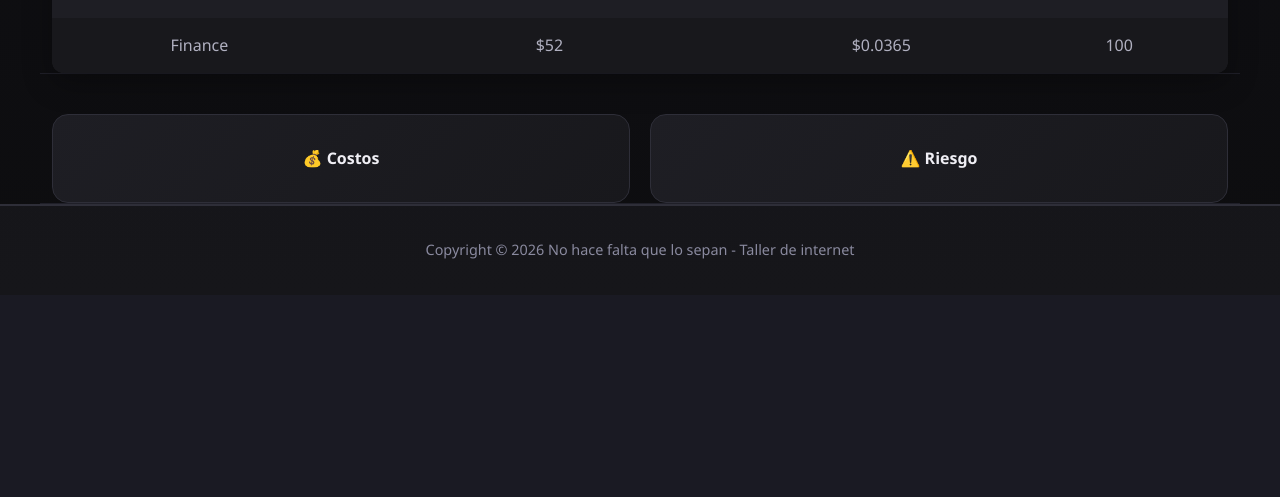
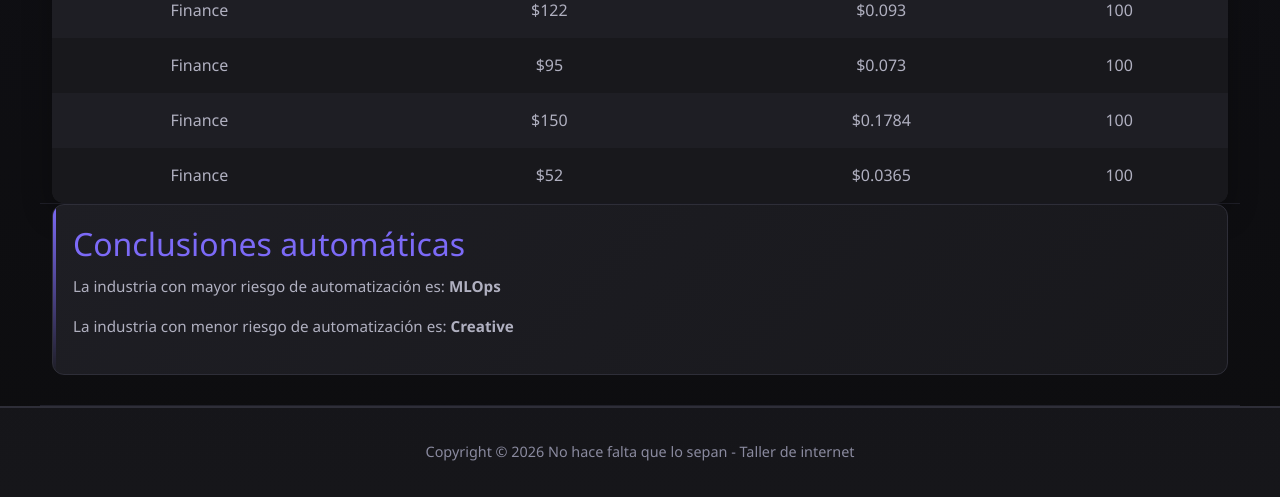
Before and after one commit to matiascena06/repogit, a Flask app: page /analisis in a window 1280 px wide. Shown: the part 3771-4268 px from the top of the page. Before the commit the page ends 4030 px from the top, so only its background shows below. Run offline with Flask 3, Linux system fonts and the light colour scheme; data comes from the database, SQL or seed files in the repository; parts of the project's set-up code (start-up, migrations or seed data) failed here and were passed over.

Commit message:
conclusiones estilo predicciones y graficos

```diff
--- a/app.py
+++ b/app.py
@@ -143,6 +143,28 @@ def generar_graficos():
     plt.savefig(os.path.join(STATIC_DIR, 'plots', 'g5.png'), bbox_inches='tight')
     plt.close()
 
+    plt.figure(figsize=(10,6))
+
+    tendencia = (
+        df.groupby('Substitution_Year_Est')['Automation_Risk_Index']
+        .mean()
+    )
+
+    plt.plot(
+        tendencia.index,
+        tendencia.values,
+        marker='o',
+        linewidth=3
+    )
+
+    plt.title("Evolución del riesgo de automatización")
+    plt.xlabel("Año estimado")
+    plt.ylabel("Riesgo promedio")
+
+    plt.grid(alpha=0.3)
+
+    plt.savefig(os.path.join(STATIC_DIR, 'plots', 'g6.png'))
+    plt.close()
 
 @app.route('/')
 def index():
@@ -217,7 +239,24 @@ def analisis():
             'minimo_riesgo': round(df['Automation_Risk_Index'].min(), 2),
             'promedio_riesgo': round(df['Automation_Risk_Index'].mean(), 2),
         }
-        return render_template('analisis.html', stats=stats, data=data)
+        industria_mas_riesgosa = (
+            df.groupby("Industry")["Automation_Risk_Index"]
+            .mean()
+            .idxmax()
+            )
+
+        industria_menos_riesgosa = (
+            df.groupby("Industry")["Automation_Risk_Index"]
+            .mean()
+            .idxmin()
+            )
+        return render_template(
+            'analisis.html',
+            stats=stats,
+            data=data,
+            industria_mas_riesgosa=industria_mas_riesgosa,
+            industria_menos_riesgosa=industria_menos_riesgosa
+            )
 
     except Exception as e:
         return f"Error en analisis: {e}"
--- a/templates/analisis.html
+++ b/templates/analisis.html
@@ -10,8 +10,18 @@
 <nav class="navbar navbar-expand-lg">
     <div class="container-fluid">
         <a class="navbar-brand" href="{{ url_for('index') }}">IA vs Humano</a>
-        <div class="navbar-nav">
-            <a class="nav-link active">Análisis</a>
+        <div class="collapse navbar-collapse">
+            <ul class="navbar-nav me-auto">
+                <li class="nav-item">
+                    <a class="nav-link" href="{{ url_for('subir_csv') }}">Tu csv</a>
+                </li>
+                <li class="nav-item">
+                    <a class="nav-link" href="{{ url_for('costos') }}">Costos</a>
+                </li>
+                <li class="nav-item">
+                    <a class="nav-link" href="{{ url_for('riesgo') }}">Riesgos</a>
+                </li>
+            </ul>
         </div>
     </div>
 </nav>
@@ -36,7 +46,12 @@
         </p>
     </div>
 </section>
-
+<section class="container">
+    <div class="analisis-links">
+        <a href="{{ url_for('costos') }}" class="card-link">💰 Costos</a>
+        <a href="{{ url_for('riesgo') }}" class="card-link">⚠️ Riesgo</a>
+    </div>
+</section>
 <section id="stats">
     <div class="container">
         <div class="stats-grid">
@@ -59,7 +74,6 @@
         </div>
     </div>
 </section>
-
 <section class="container">
     <form method="GET">
         <div class="filter-row">
@@ -100,11 +114,19 @@
         </table>
     </div>
 </section>
+<section class="container">
+    <div class="info-box">
+        <h2>Conclusiones automáticas</h2>
 
-<section class="container">
-    <div class="analisis-links">
-        <a href="{{ url_for('costos') }}" class="card-link">💰 Costos</a>
-        <a href="{{ url_for('riesgo') }}" class="card-link">⚠️ Riesgo</a>
+        <p>
+            La industria con mayor riesgo de automatización es:
+            <b>{{ industria_mas_riesgosa }}</b>
+        </p>
+
+        <p>
+            La industria con menor riesgo de automatización es:
+            <b>{{ industria_menos_riesgosa }}</b>
+        </p>
     </div>
 </section>
 <footer>
```
Also changed, not shown: templates/riesgo.html (+8 -1 lines).
